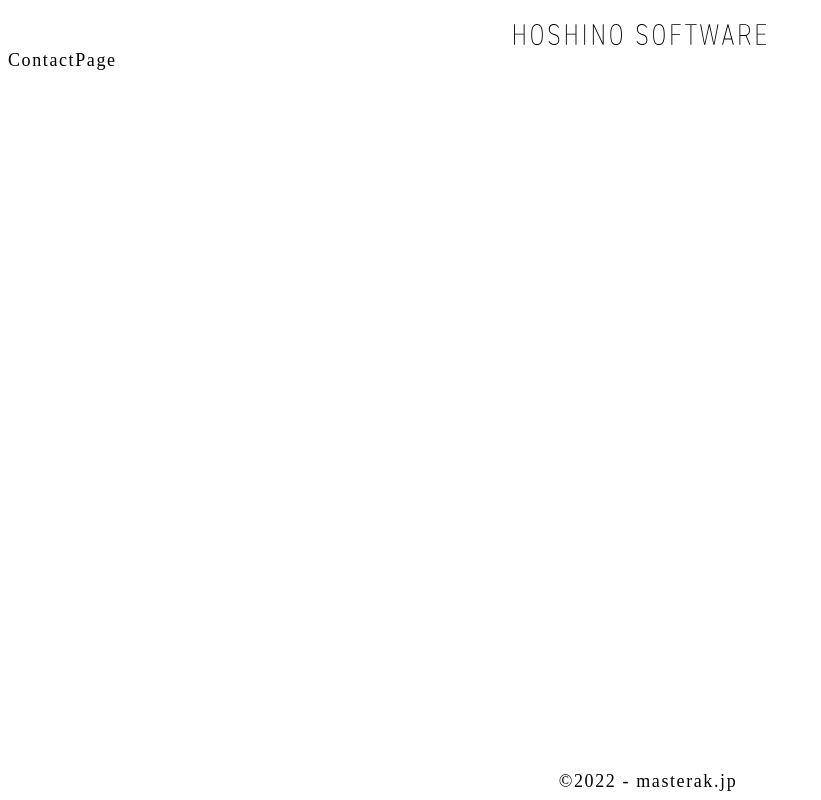
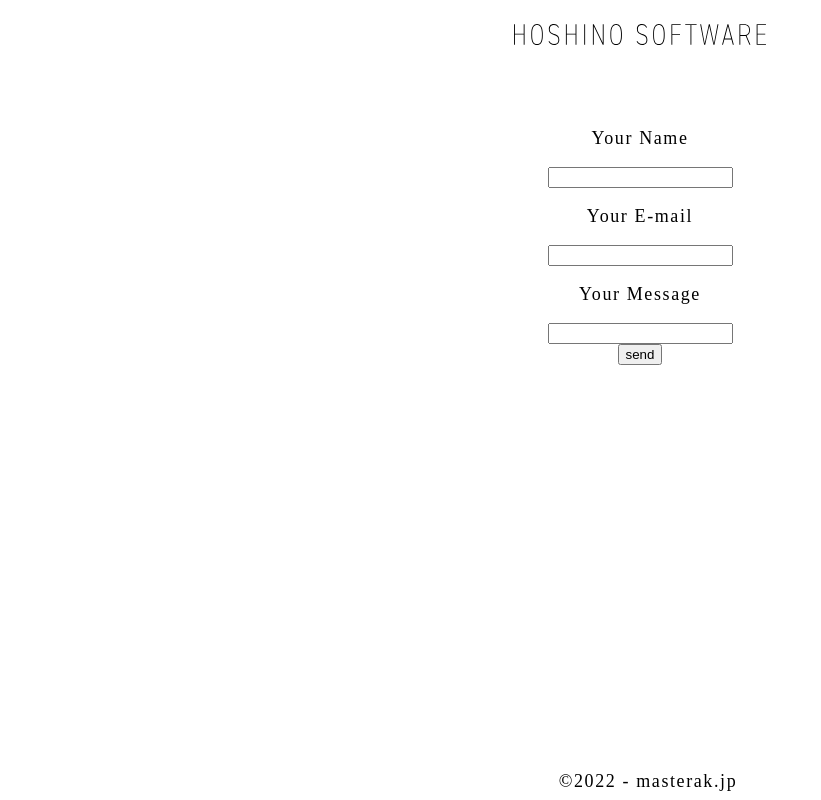
Before and after one commit to MaSTerAK-902/masterak-react, a React app: page /Contact in a window 1280 px wide. Shown: the whole page, without its empty margins (0-821 px from the left). Built offline with nearby package versions, Linux system fonts and the light colour scheme; the HTML template or start-up script is replaced by a standard one.

Commit message:
# Contact Page

```diff
--- a/src/page/Home.tsx
+++ b/src/page/Home.tsx
@@ -1,5 +1,6 @@
 import React from 'react'
 import './style.scss'
+import { Link } from 'react-router-dom'
 
 const home = () => {
 	const linkClick_Github = () => {
@@ -9,7 +10,7 @@ const home = () => {
 		window.open('https://twitter.com/MaSTerAK_O2O9', '_blank')
 	}
 	const linkClick_Zenn = () => {
-		window.open('https://zenn.dev/masterak', '_blank')
+		window.open('https://zenn.dev/masterak')
 	}
 	const linkClick_Contact = () => {
 		window.open('/contact', '_blank')
@@ -25,7 +26,7 @@ const home = () => {
 				<div className="box github_link" onClick={linkClick_Github} />
 				<div className="box twitter_link" onClick={linkClick_Twitter} />
 				<div className="box zenn_link" onClick={linkClick_Zenn} />
-				<div className="box contact_link" onClick={linkClick_Contact} />
+				<Link to="/contact"><div className="box contact_link"/></Link>
 			</div>
 		</div>
 	)
--- a/src/page/contact.tsx
+++ b/src/page/contact.tsx
@@ -1,7 +1,19 @@
 import React from 'react'
+import './style.scss'
+
 
 const contact = () => {
-	return <div>ContactPage</div>
+	return (
+		<div className="container">
+			<p>Your Name</p>
+			<input />
+			<p>Your E-mail</p>
+			<input />
+			<p>Your Message</p>
+			<input />
+			<button>send</button>
+		</div>
+	)
 }
 
 export default contact
--- a/src/page/style.scss
+++ b/src/page/style.scss
@@ -51,7 +51,7 @@
 
         .box {
             margin: 1rem;
-            width: 380px;
+            width: 300px;
             height: 150px;
             background-position: center;
             border: solid 1px #969696 ;
@@ -63,6 +63,7 @@
         }
 
 		.github_link {
+            background-size: 60%;
             background-image: url(../images/Github_logp.svg);
 			background-color: white;
 		}
```
